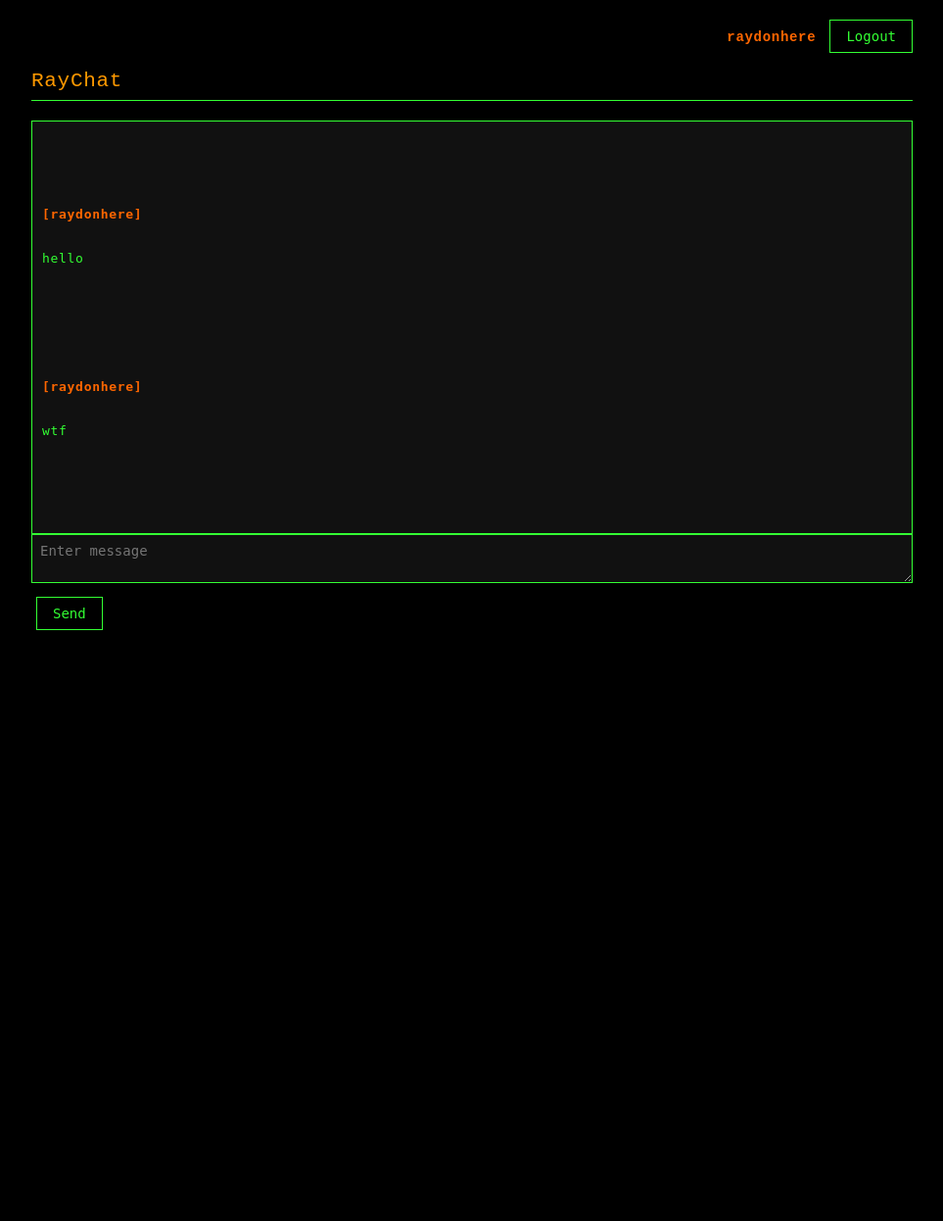
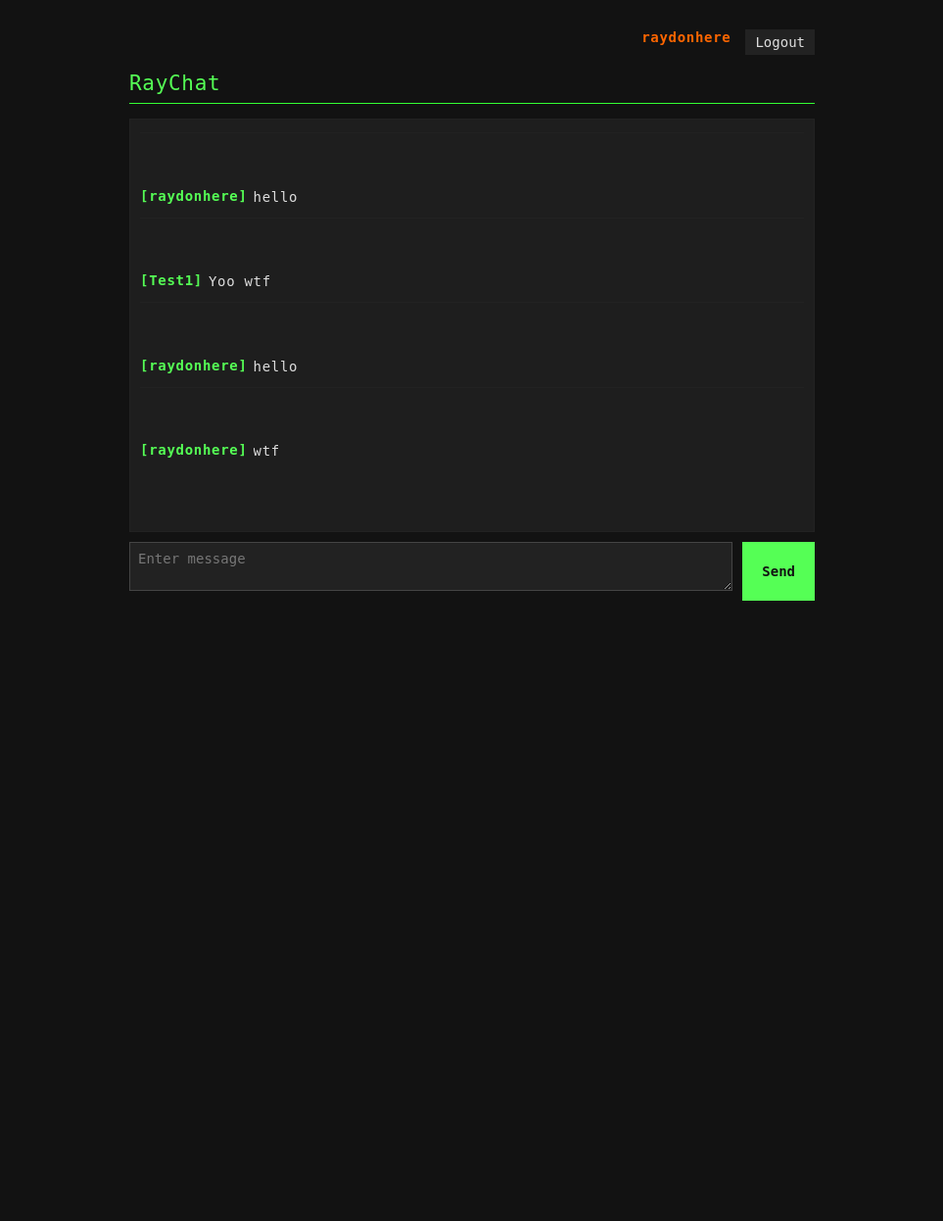
Before and after one commit to kev0037/chatroomdark, a Flask app: page / in a window 1280 px wide. Shown: the whole page at 98% size, without its empty margins (158-1121 px from the left). Before the commit the page ends 643 px from the top, so only its background shows below. Run offline with Flask 3, Linux system fonts and the light colour scheme; a user stored in the database is signed in; data comes from the database, SQL or seed files in the repository; some libraries are stand-ins or nearby versions.

Commit message:
Update index.html

```diff
--- a/templates/index.html
+++ b/templates/index.html
@@ -5,6 +5,122 @@
   <meta name="viewport" content="width=device-width, initial-scale=1" />
   <title>{{ username if logged_in else "Welcome" }} - RayChat</title>
   <link rel="stylesheet" href="{{ url_for('static', filename='style.css') }}" />
+  <style>
+    body {
+      background: #121212;
+      color: #ddd;
+      font-family: monospace, monospace;
+      margin: 0;
+      padding: 10px;
+    }
+
+    .container {
+      max-width: 700px;
+      margin: 0 auto;
+    }
+
+    .header-buttons {
+      display: flex;
+      justify-content: flex-end;
+      gap: 10px;
+      margin-bottom: 15px;
+    }
+
+    button {
+      background: #222;
+      color: #ddd;
+      border: none;
+      padding: 5px 10px;
+      cursor: pointer;
+      font-family: monospace, monospace;
+    }
+
+    button:hover {
+      background: #55ff55;
+      color: #121212;
+    }
+
+    h2 {
+      margin-bottom: 15px;
+      color: #55ff55;
+    }
+
+    #chatWindow {
+      background: #1e1e1e;
+      padding: 10px;
+      height: 400px;
+      overflow-y: auto;
+      border: 1px solid #222;
+      font-size: 14px;
+      line-height: 1.2;
+      font-family: monospace, monospace;
+    }
+
+    #chatWindow > div {
+      margin-bottom: 3px;
+      padding: 2px 0;
+      border-bottom: 1px solid #222;
+      display: flex;
+      align-items: flex-start;
+      gap: 6px;
+      white-space: nowrap;
+      overflow: hidden;
+      text-overflow: ellipsis;
+    }
+
+    #chatWindow > div:last-child {
+      border-bottom: none;
+      margin-bottom: 0;
+    }
+
+    #chatWindow strong {
+      color: #55ff55;
+      flex-shrink: 0;
+    }
+
+    .chat-message {
+      color: #ddd;
+      white-space: nowrap;
+      overflow: hidden;
+      text-overflow: ellipsis;
+      flex-grow: 1;
+    }
+
+    #chatForm {
+      margin-top: 10px;
+      display: flex;
+      gap: 5px;
+    }
+
+    #message {
+      flex-grow: 1;
+      font-family: monospace, monospace;
+      padding: 8px;
+      background: #222;
+      border: 1px solid #444;
+      color: #ddd;
+      resize: vertical;
+      min-height: 40px;
+      max-height: 120px;
+    }
+
+    #message::placeholder {
+      color: #777;
+    }
+
+    #chatForm button {
+      background: #55ff55;
+      color: #121212;
+      border: none;
+      padding: 0 20px;
+      cursor: pointer;
+      font-weight: bold;
+    }
+
+    #chatForm button:hover {
+      background: #33cc33;
+    }
+  </style>
 </head>
 <body>
   <div class="container">
@@ -17,13 +133,14 @@
         <button onclick="window.location.href='/login'">Login</button>
       {% endif %}
     </div>
+
     <h2>RayChat</h2>
 
     <div id="chatWindow">
       {% for message in messages %}
         <div>
-                    <div><strong>[{{ message.username }}]</strong></div>
-                    <div class="chat-message">{{ message.message }}</div>
+          <strong>[{{ message.username }}]</strong>
+          <span class="chat-message">{{ message.message }}</span>
         </div>
       {% endfor %}
     </div>
```
Lines whose indentation alone changed are shown as unchanged.
